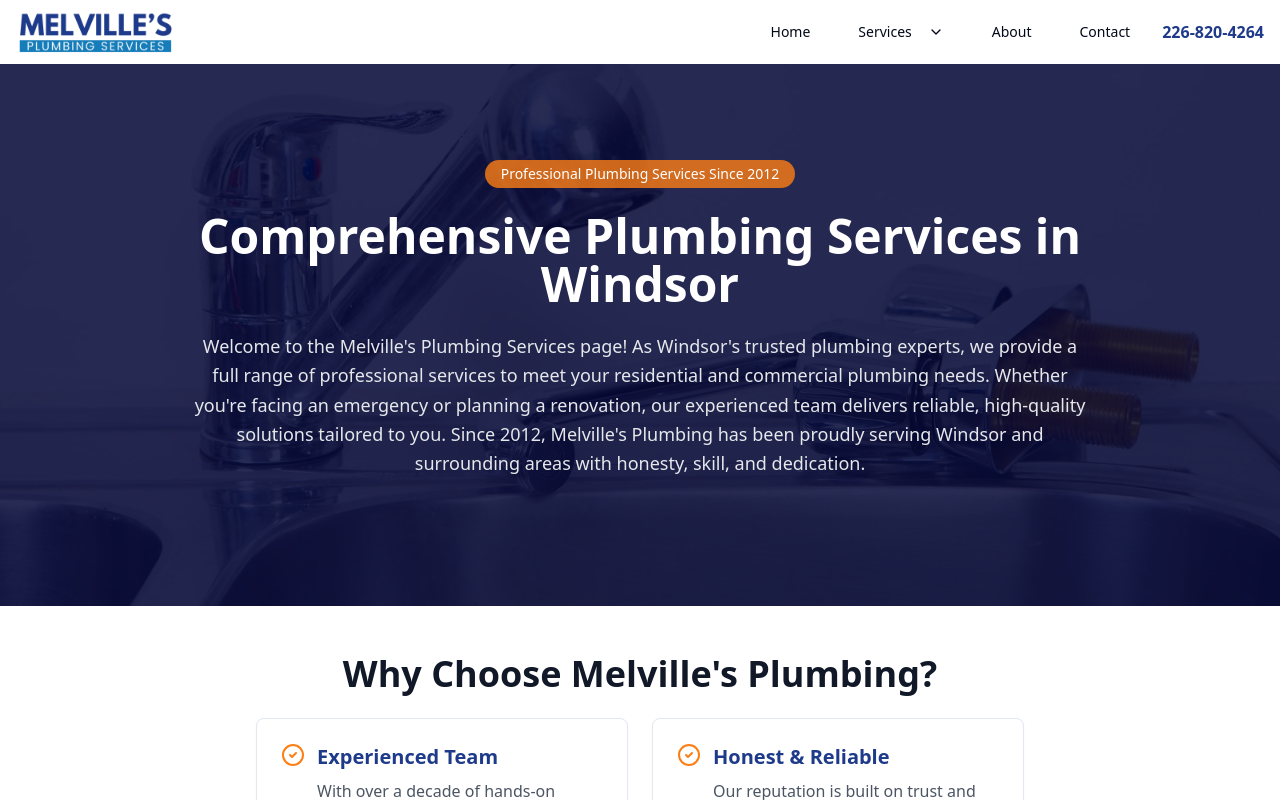
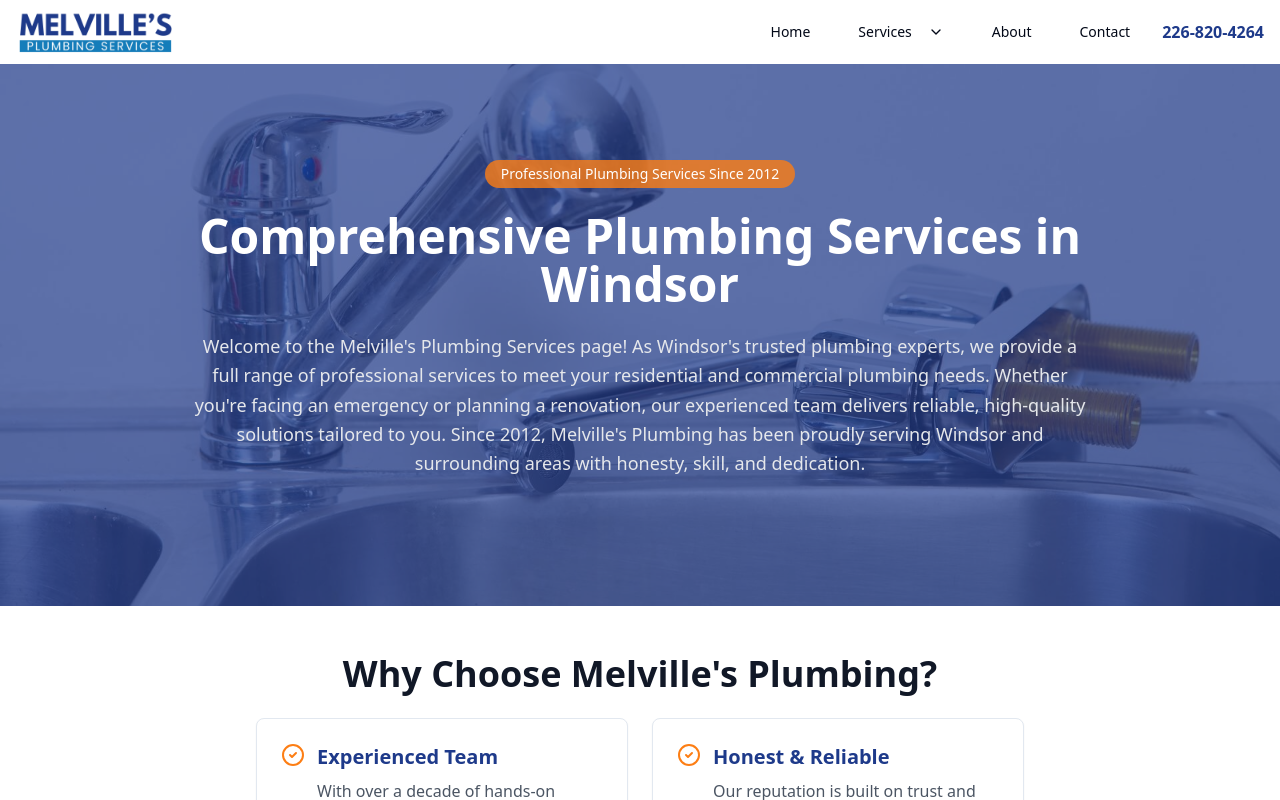
Before and after one commit to brianlapp/melvillesplumbing, a React (Vite) app: page /services in a window 1280 px wide. Shown: the top 800 px of the page. Built offline with nearby package versions, Linux system fonts and the light colour scheme.

Commit message:
Update background color for services pages
Changed the background color to "bg-primary/70" across all service pages to ensure a consistent design and improved visual appeal.
[skip gpt_engineer]

```diff
--- a/src/components/services/ServicePageLayout.tsx
+++ b/src/components/services/ServicePageLayout.tsx
@@ -33,7 +33,7 @@ export const ServicePageLayout = ({
           backgroundImage: `url("${backgroundImage}")`,
         }}
       >
-        <div className="absolute inset-0 bg-primary/75" />
+        <div className="absolute inset-0 bg-primary/70" />
 
         <div className="container mx-auto px-4 py-16 md:py-24 relative z-10">
           <motion.div
--- a/src/pages/Services.tsx
+++ b/src/pages/Services.tsx
@@ -24,7 +24,7 @@ const ServicesPage = () => {
           backgroundImage: 'url("/lovable-uploads/hero-2.jpg")',
         }}
       >
-        <div className="absolute inset-0" style={{ backgroundColor: '#030636D9' }} />
+        <div className="absolute inset-0 bg-primary/70" />
 
         <div className="container mx-auto px-4 py-12 md:py-24 relative z-10">
           <motion.div
--- a/src/pages/services/EmergencyPlumbing.tsx
+++ b/src/pages/services/EmergencyPlumbing.tsx
@@ -27,7 +27,7 @@ const EmergencyPlumbingPage = () => {
           backgroundImage: 'url("/heros/emergency-plumbing.png")',
         }}
       >
-        <div className="absolute inset-0 bg-primary/75" />
+        <div className="absolute inset-0 bg-primary/70" />
 
         <div className="container mx-auto px-4 py-12 md:py-24 relative z-10">
           <motion.div
```
